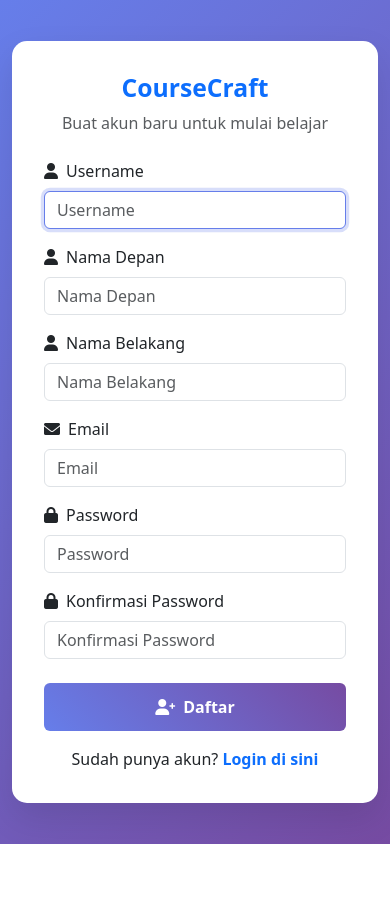
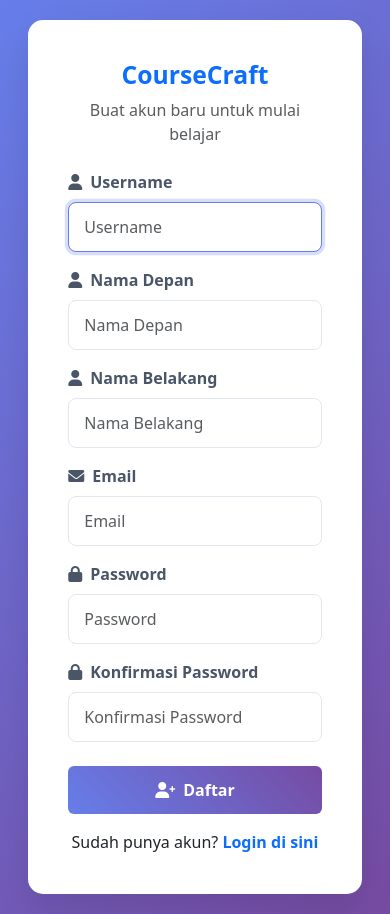
Before and after one commit to raihanakbr/course-craft, a Django app: page /register/ in a window 390 px wide. Before the commit the page ends 844 px from the top, so only its background shows below. Run offline with Django 5.2, Linux system fonts and the light colour scheme.

Commit message:
chore: improve login and register form centering and styling
- Better responsive grid layout with proper column sizing
- Improved vertical and horizontal centering
- Enhanced form field styling with better padding and borders
- Fixed container layout to use container-fluid for better responsiveness
- Added proper spacing and visual improvements

```diff
--- a/templates/main/register.html
+++ b/templates/main/register.html
@@ -12,14 +12,17 @@
             min-height: 100vh;
             display: flex;
             align-items: center;
+            justify-content: center;
+            padding: 20px 0;
         }
         .auth-card {
             background: white;
             border-radius: 15px;
             box-shadow: 0 15px 35px rgba(0, 0, 0, 0.1);
-            padding: 2rem;
-            max-width: 400px;
+            padding: 2.5rem;
+            max-width: 500px;
             width: 100%;
+            margin: 0 auto;
         }
         .form-control:focus {
             border-color: #667eea;
@@ -35,15 +38,25 @@
             background: linear-gradient(45deg, #5a67d8, #6b46c1);
             transform: translateY(-1px);
         }
+        .form-control {
+            border-radius: 8px;
+            border: 1px solid #e2e8f0;
+            padding: 12px 15px;
+        }
+        .form-label {
+            font-weight: 600;
+            color: #4a5568;
+            margin-bottom: 8px;
+        }
     </style>
 </head>
 <body>
-    <div class="container">
-        <div class="row justify-content-center">
-            <div class="col-md-6">
+    <div class="container-fluid">
+        <div class="row min-vh-100 justify-content-center align-items-center">
+            <div class="col-11 col-sm-9 col-md-7 col-lg-5">
                 <div class="auth-card">
                     <div class="text-center mb-4">
-                        <h2 class="fw-bold text-primary">{{ app_name }}</h2>
+                        <h2 class="fw-bold text-primary">CourseCraft</h2>
                         <p class="text-muted">Buat akun baru untuk mulai belajar</p>
                     </div>
 
```
Also changed, not shown: templates/main/login.html (+19 -6 lines).
